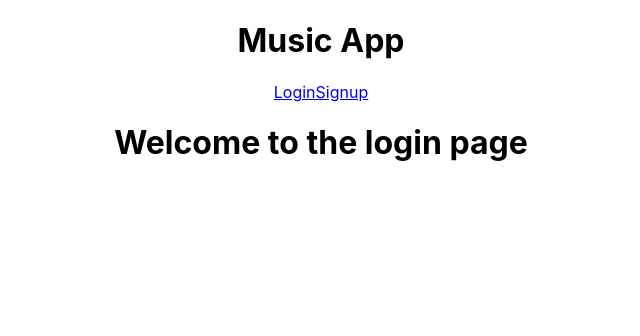
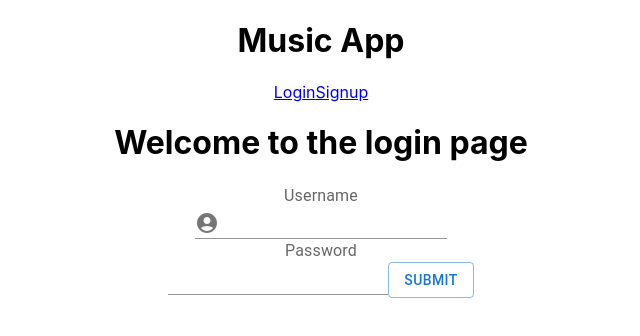
Before and after one commit to Keian-A/music-app-front, a React (Create React App) app: page /login in a window 1280 px wide. Shown: the top 336 px of the page, without its empty margins (319-959 px from the left). Built offline with nearby package versions, Linux system fonts and the light colour scheme; the HTML template or start-up script is replaced by a standard one.

Commit message:
adding buttons and expanding login page

```diff
--- a/src/component/Login/Login.jsx
+++ b/src/component/Login/Login.jsx
@@ -1,8 +1,63 @@
+import { Box, TextField, InputLabel, Input, InputAdornment, Button } from "@mui/material";
+import { AccountCircle } from "@mui/icons-material";
+import { useState } from "react";
+
 function Login() {
+    let [userObject, setUserObject] = useState({
+        username: "",
+        password: ""
+    });
+
+    const handleInput = (e) => {
+        switch (e.target.id) {
+            case "username":
+                setUserObject({
+                    username: e.target.value,
+                    password: userObject.password
+                });
+                console.log(userObject.username);
+                break;
+            case "password":
+                setUserObject({
+                    username: userObject.username,
+                    password: e.target.value
+                });
+                console.log("password verified");
+                // negative feedback validation
+                break;
+            default:
+                console.log("Something went wrong");
+        }
+    }
+
     return (
         <div id="login">
             <h1>Welcome to the login page</h1>
-            <form></form>
+            <Box>
+                {/* creating the username textfield */}
+                <InputLabel htmlFor="input-with-icon-adornment">
+                    Username
+                </InputLabel>
+                <Input
+                    id="username"
+                    startAdornment={
+                        <InputAdornment position="start">
+                            <AccountCircle />
+                        </InputAdornment>
+                    }
+                    onChange={handleInput}
+                />
+                {/* creating the password textfield */}
+                <InputLabel htmlFor="input-with-icon-adornment">
+                    Password
+                </InputLabel>
+                <Input
+                    id="password"
+                    type="password"
+                    onChange={handleInput}
+                />
+                <Button variant="outlined" onSubmit={handleInput} >Submit</Button>
+            </Box>
         </div>
     );
 }
--- a/src/component/Signup/Signup.jsx
+++ b/src/component/Signup/Signup.jsx
@@ -1,4 +1,4 @@
-import { Box, TextField, InputLabel, Input, InputAdornment } from "@mui/material";
+import { Box, TextField, InputLabel, Input, InputAdornment, Button } from "@mui/material";
 import { AccountCircle } from "@mui/icons-material";
 import { useState } from "react";
 
@@ -18,6 +18,7 @@ function Signup() {
                     password: userObject.password,
                     email: userObject.email
                 });
+                console.log(userObject.username);
                 break;
             case "email":
                 setUserObject({
@@ -25,6 +26,7 @@ function Signup() {
                     password: userObject.password,
                     email: e.target.value
                 });
+                console.log(userObject.email);
                 break;
             case "confirmPassword":
                 if (e.target.value === tempPassword) {
@@ -33,6 +35,7 @@ function Signup() {
                         password: e.target.value,
                         email: userObject.email
                     });
+                    console.log("password set");
                 }
                 // negative feedback validation
                 break;
@@ -44,6 +47,7 @@ function Signup() {
     return (
         <div id="signup">
             <h1>Welcome to the signup page</h1>
+            <Box>
                 {/* creating the username textfield */}
                 <InputLabel htmlFor="input-with-icon-adornment">
                     Username
@@ -55,6 +59,7 @@ function Signup() {
                             <AccountCircle />
                         </InputAdornment>
                     }
+                    onChange={handleInput}
                 />
                 {/* creating the password textfield */}
                 <InputLabel htmlFor="input-with-icon-adornment">
@@ -72,6 +77,7 @@ function Signup() {
                 <Input
                     id="confirmPassword"
                     type="password"
+                    onChange={handleInput}
                 />
                 {/* creating the email textfield */}
                 <InputLabel htmlFor="input-with-icon-adornment">
@@ -80,7 +86,10 @@ function Signup() {
                 <Input
                     id="email"
                     type="email"
+                    onChange={handleInput}
                 />
+                <Button variant="outlined" onSubmit={handleInput} >Submit</Button>
+            </Box>
         </div>
     );
 }
```
Lines whose indentation alone changed are shown as unchanged.
